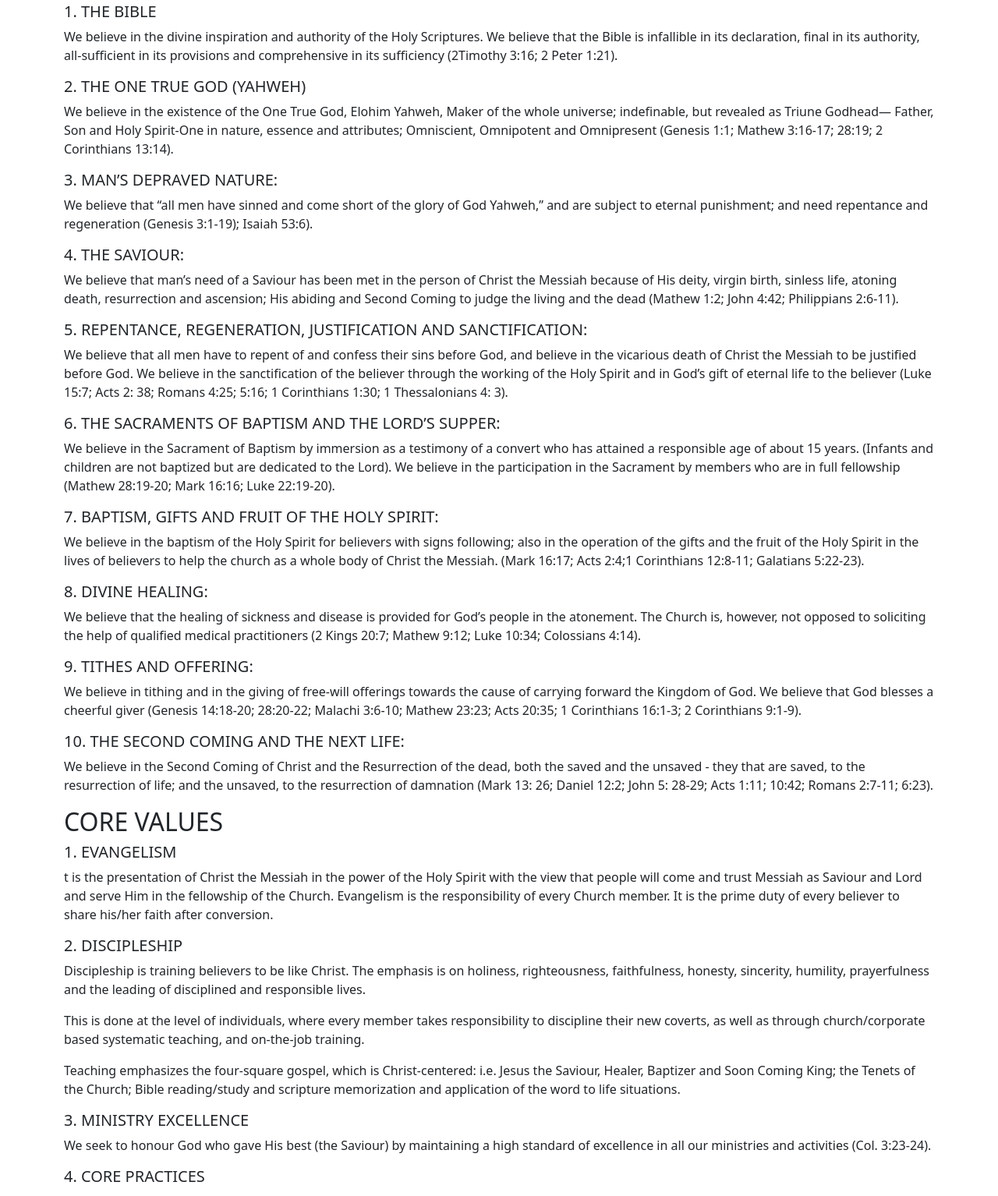
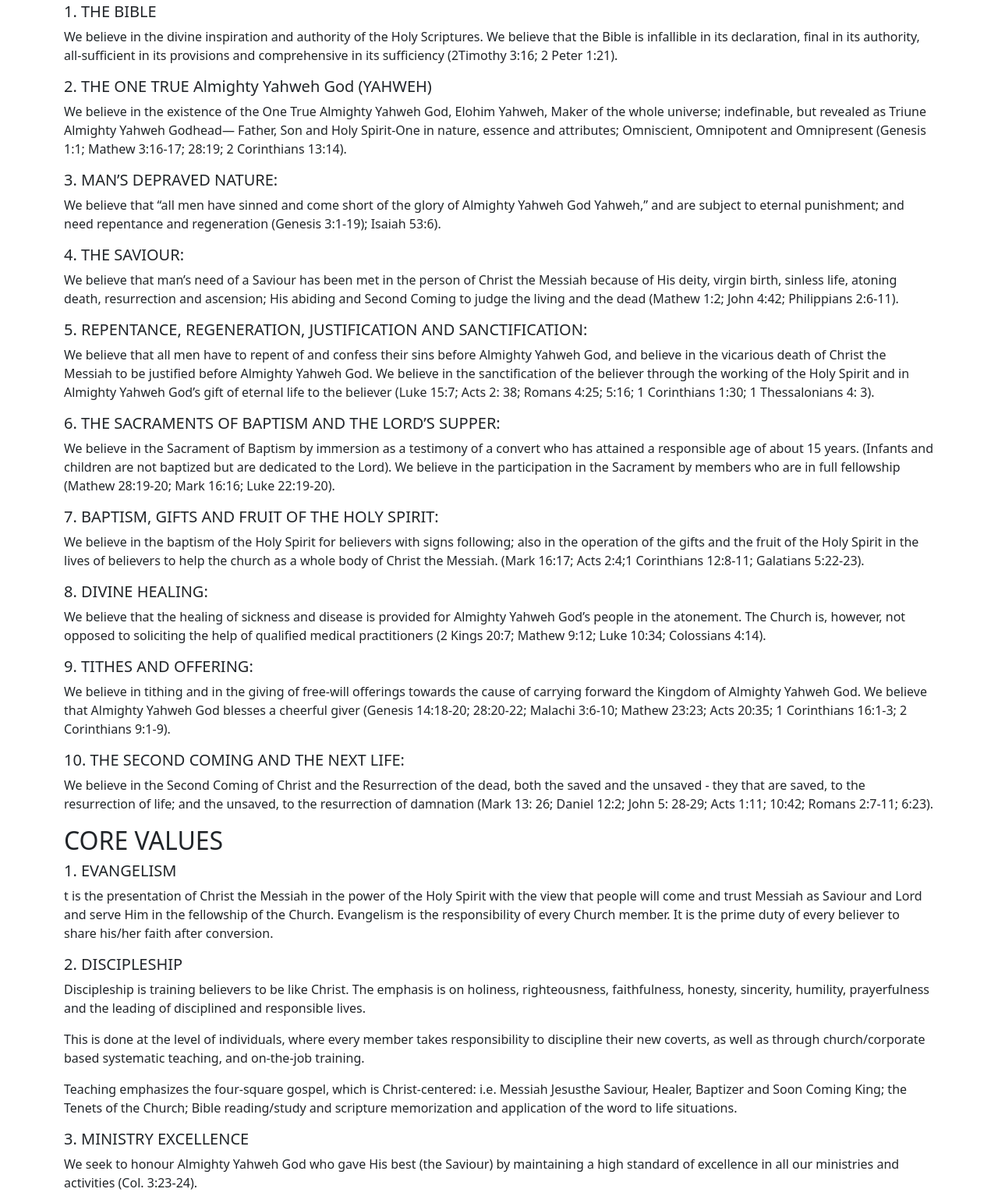
Before and after one commit to Nana7-bot/LY7DS-WebSite, a plain HTML site: page belief.html in a window 1280 px wide. Shown: the part 181-1715 px from the top of the page at 78% size. Drawn offline with nearby package versions, Linux system fonts and the light colour scheme.

Commit message:
Change God to Almighty and Jesus to Messiah

```diff
--- a/belief.html
+++ b/belief.html
@@ -95,16 +95,16 @@
                 We believe that the Bible is infallible in its declaration, final in its authority,
                 all-sufficient in its provisions and comprehensive in its sufficiency (2Timothy 3:16; 2 Peter 1:21).
             </p>
-            <h5>2. THE ONE TRUE GOD (YAHWEH)</h5>
+            <h5>2. THE ONE TRUE Almighty Yahweh God (YAHWEH)</h5>
             <p>
-                We believe in the existence of the One True God, Elohim Yahweh, Maker of the
-                whole universe; indefinable, but revealed as Triune Godhead— Father, Son and
+                We believe in the existence of the One True Almighty Yahweh God, Elohim Yahweh, Maker of the
+                whole universe; indefinable, but revealed as Triune Almighty Yahweh Godhead— Father, Son and
                 Holy Spirit-One in nature, essence and attributes; Omniscient, Omnipotent and
                 Omnipresent (Genesis 1:1; Mathew 3:16-17; 28:19; 2 Corinthians 13:14).
             </p>
             <h5>3. MAN’S DEPRAVED NATURE:</h5>
             <p>
-                We believe that “all men have sinned and come short of the glory of God Yahweh,”
+                We believe that “all men have sinned and come short of the glory of Almighty Yahweh God Yahweh,”
                 and are subject to eternal punishment; and need repentance and regeneration (Genesis 3:1-19); Isaiah 53:6).
             </p>
             <h5>4. THE SAVIOUR:</h5>
@@ -115,9 +115,9 @@
             </p>
             <h5>5. REPENTANCE, REGENERATION, JUSTIFICATION AND SANCTIFICATION:</h5>
             <p>
-                We believe that all men have to repent of and confess their sins before God, and believe in the vicarious
-                death of Christ the Messiah  to be justified before God. We believe in the sanctification of the believer
-                through the working of the Holy Spirit and in God’s gift of eternal life to the believer
+                We believe that all men have to repent of and confess their sins before Almighty Yahweh God, and believe in the vicarious
+                death of Christ the Messiah  to be justified before Almighty Yahweh God. We believe in the sanctification of the believer
+                through the working of the Holy Spirit and in Almighty Yahweh God’s gift of eternal life to the believer
                 (Luke 15:7; Acts 2: 38; Romans 4:25; 5:16; 1 Corinthians 1:30; 1 Thessalonians 4: 3).
             </p>
             <h5>6. THE SACRAMENTS OF BAPTISM AND THE LORD’S SUPPER:</h5>
@@ -134,14 +134,14 @@
             </p>
             <h5>8. DIVINE HEALING:</h5>
             <p>
-                We believe that the healing of sickness and disease is provided for God’s people in the atonement.
+                We believe that the healing of sickness and disease is provided for Almighty Yahweh God’s people in the atonement.
                 The Church is, however, not opposed to soliciting the help of qualified medical practitioners
                 (2 Kings 20:7; Mathew 9:12; Luke 10:34; Colossians 4:14).
             </p>
             <h5>9. TITHES AND OFFERING:</h5>
             <p>
-                We believe in tithing and in the giving of free-will offerings towards the cause of carrying forward the Kingdom of God.
-                We believe that God blesses a cheerful giver (Genesis 14:18-20; 28:20-22; Malachi 3:6-10; Mathew 23:23; Acts 20:35; 1 Corinthians 16:1-3; 2 Corinthians 9:1-9).
+                We believe in tithing and in the giving of free-will offerings towards the cause of carrying forward the Kingdom of Almighty Yahweh God.
+                We believe that Almighty Yahweh God blesses a cheerful giver (Genesis 14:18-20; 28:20-22; Malachi 3:6-10; Mathew 23:23; Acts 20:35; 1 Corinthians 16:1-3; 2 Corinthians 9:1-9).
             </p>
             <h5>10. THE SECOND COMING AND THE NEXT LIFE:</h5>
             <p>
@@ -165,11 +165,11 @@
                 This is done at the level of individuals, where every member takes responsibility to discipline their new coverts, as well as through church/corporate based systematic teaching, and on-the-job training.
             </p>
             <p>
-                Teaching emphasizes the four-square gospel, which is Christ-centered: i.e. Jesus the Saviour, Healer, Baptizer and Soon Coming King; the Tenets of the Church; Bible reading/study and scripture memorization and application of the word to life situations.
+                Teaching emphasizes the four-square gospel, which is Christ-centered: i.e. Messiah Jesusthe Saviour, Healer, Baptizer and Soon Coming King; the Tenets of the Church; Bible reading/study and scripture memorization and application of the word to life situations.
             </p>
             <h5>3. MINISTRY EXCELLENCE</h5>
             <p>
-                We seek to honour God who gave His best (the Saviour) by maintaining a high standard of excellence in all our ministries and activities (Col. 3:23-24).
+                We seek to honour Almighty Yahweh God who gave His best (the Saviour) by maintaining a high standard of excellence in all our ministries and activities (Col. 3:23-24).
             </p>
             <h5>4. CORE PRACTICES</h5>
             <p>
@@ -212,7 +212,7 @@
             </ul>
             <h5>8. TITHES/OFFERINGS</h5>
             <p>Faithfulness in giving offerings and paying tithes to enhance the ministry of the Church is emphasized. Periodic teaching on this subject is regarded as very important.</p>
-            <p>The Church and members depend solely on God Yahweh as the source of financial supply. Borrowing is not encouraged. Usury amongst members is also not encouraged.</p>
+            <p>The Church and members depend solely on Almighty Yahweh God Yahweh as the source of financial supply. Borrowing is not encouraged. Usury amongst members is also not encouraged.</p>
             <h5>9. SOCIAL ACTIVITIES</h5>
             <p>
                 The Church believes in communal living with members supporting one another, and participating in communal work. The Church may also help the entire community by providing social needs such as health services, schools, agriculture as well as donating to the needy in society.
@@ -240,7 +240,7 @@
                     <p>The  Living Yahweh 7th Day Sabbath Assemblies, is a worldwide,
                        non-profit-making Sabbath church with its general headquarters
                        in Accra, Ghana. It exists to bring all people everywhere to the
-                       saving knowledge of our Lord Jesus Christ through the proclamation
+                       saving knowledge of our Lord Messiah JesusChrist through the proclamation
                        of the gospel about the true Sabbath Day,
                     </p>
                     <a href="about.html" class="btn btn-light mt-3">
```
Also changed, not shown: about.html (+1 -1 lines), general_council.html (+1 -1 lines), index.html (+7 -7 lines), preaching_audio.html (+1 -1 lines), youth_ministry.html (+3 -3 lines).
